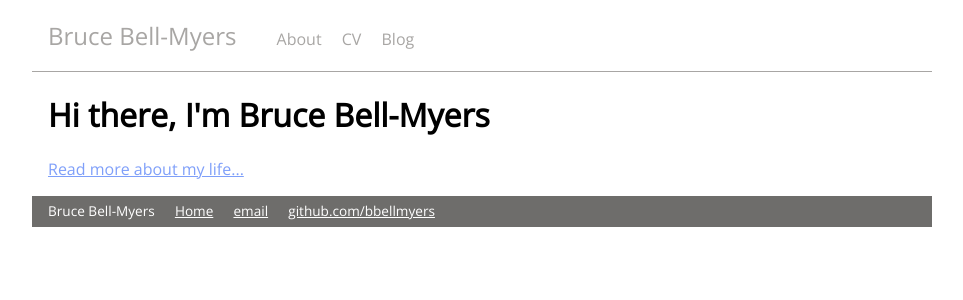
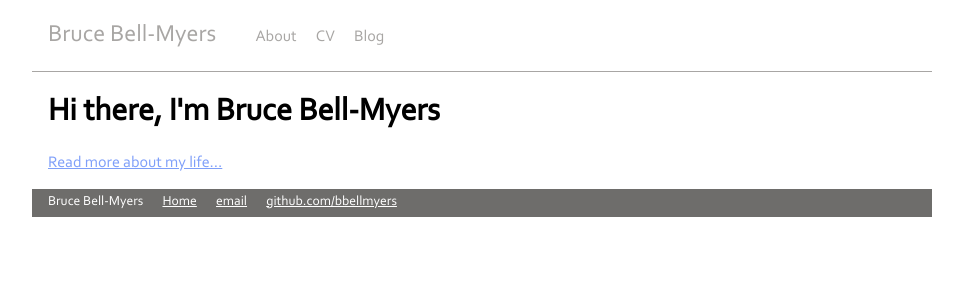
Before and after one commit to bbellmyers/bbellmyers.github.io, a Jekyll site: the page built from index.html, in a window 1280 px wide. Shown: the top 300 px of the page, without its empty margins (158-1121 px from the left). Built offline with Jekyll 4.4.1, drawn with Linux system fonts in a browser that asks for light colours; some web fonts are replaced.

Commit message:
Fix font

```diff
--- a/css/main.scss
+++ b/css/main.scss
@@ -3,7 +3,7 @@
 
 @font-face {
   font-family: 'Corbel';
-  src: url('fonts/CORBELL.ttf') format('truetype');
+  src: url('../fonts/CORBEL.TTF') format('truetype');
   font-weight: normal;
   font-style: normal;
 }
@@ -83,10 +83,9 @@ nav ul {
         text-decoration: underline;
       }
 
-      &.sitename {
-        font-size: 1.5rem;
-
-        @media (min-width: 768px) {
+      @media (min-width: 768px) {
+        &.sitename {
+          font-size: 1.5rem;
           margin-right: 1.25rem;
         }
       }
```
